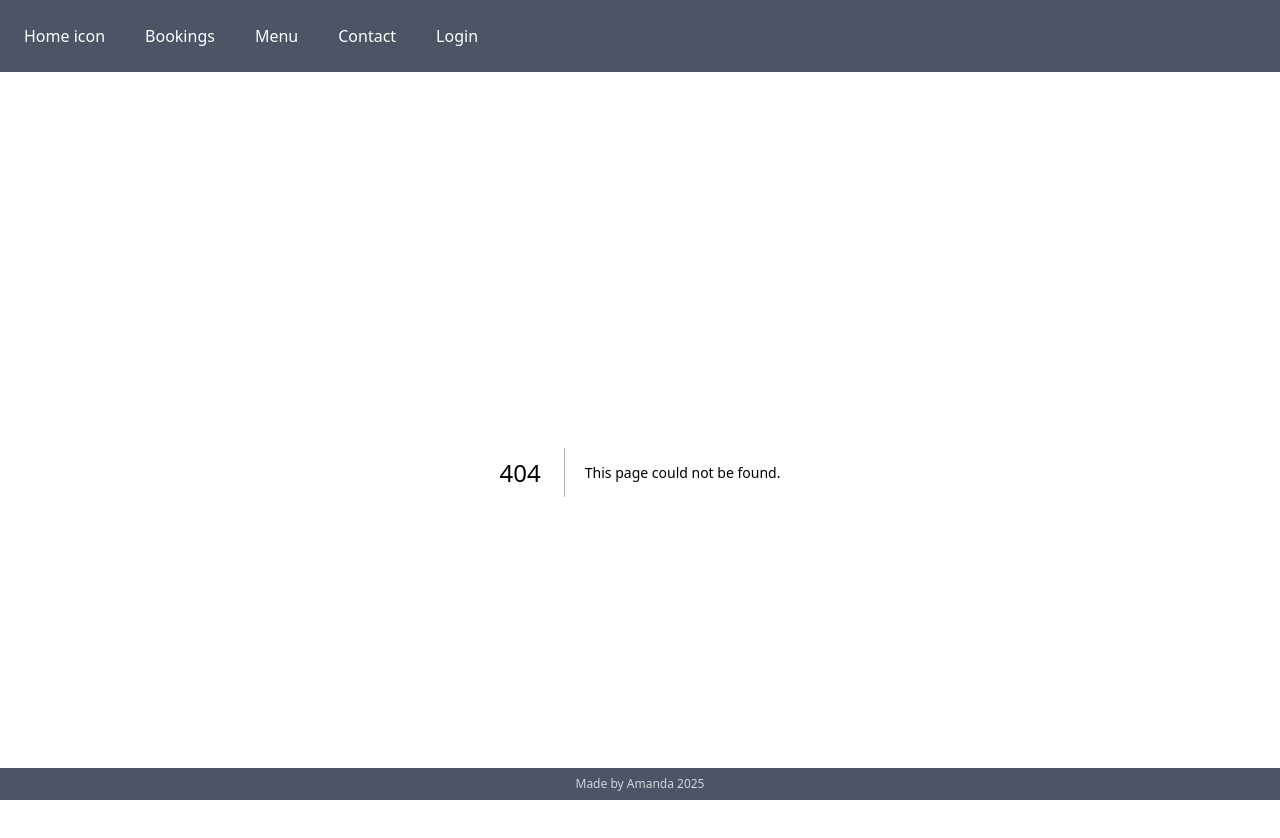
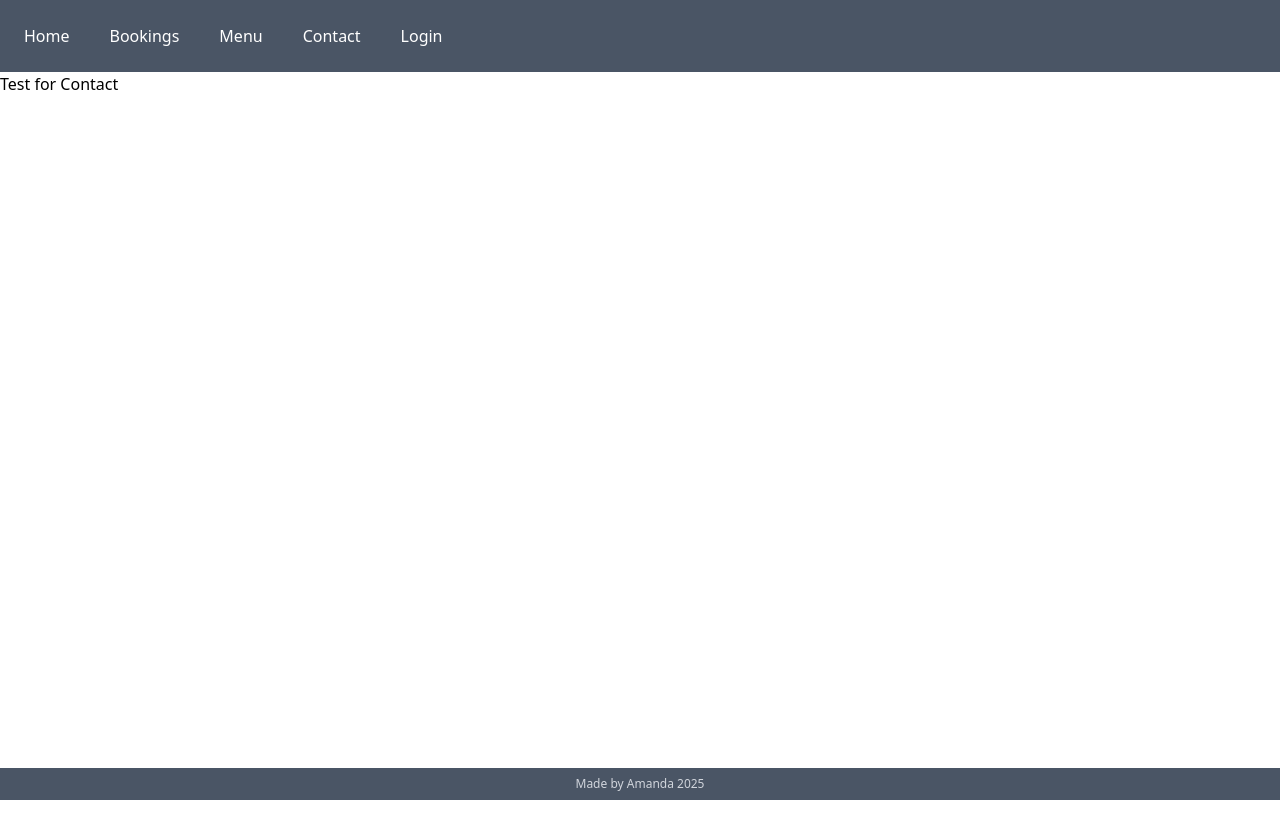
Before and after one commit to Lep1doptera/pizza-website, a Next.js app: page /contact in a window 1280 px wide. Before the commit this address had no page. Shown: the top 838 px of the page. After the commit the page ends 800 px from the top, so only its background shows below. Built offline with nearby package versions, Linux system fonts and the light colour scheme.

Commit message:
Routing done. Nav and Footer made into components

```diff
--- a/app/Pages/cart/page.js
+++ /dev/null
@@ -1,2 +0,0 @@
-// Cart component
-<h1>Test for Cart</h1>
--- a/app/Pages/contact.js
+++ /dev/null
@@ -1,3 +0,0 @@
-// Contact page
-// Include Map and Phone
-<h1>Test for Contact</h1>
--- a/app/Pages/menu/page.js
+++ /dev/null
@@ -1,2 +0,0 @@
-// Menu page
-<h1>Test for Menu</h1>
--- /dev/null
+++ b/app/cart/page.js
@@ -0,0 +1,5 @@
+// Cart component
+
+export default function CartComponent() {
+  return <h1>Test for Cart</h1>
+}
--- /dev/null
+++ b/app/components/footer.jsx
@@ -0,0 +1,7 @@
+export default function Footer() {
+  return (
+    <footer className="fixed bottom-0 left-0 w-full bg-gray-600 text-gray-300 text-xs text-center p-2">
+      Made by Amanda 2025
+    </footer>
+  );
+}
--- /dev/null
+++ b/app/components/navbar.jsx
@@ -0,0 +1,25 @@
+import Link from "next/link";
+
+export default function Navbar() {
+  return (
+    <nav className="flex items-center justify-between p-6 bg-gray-600 text-white">
+      <ul className="flex gap-10">
+        <li>
+          <Link href="/">Home</Link>
+        </li>
+        <li>
+          <Link href="/booking">Bookings</Link>
+        </li>
+        <li>
+          <Link href="/menu">Menu</Link>
+        </li>
+        <li>
+          <Link href="/contact">Contact</Link>
+        </li>
+        <li>
+          <a href="#">Login</a>
+        </li>
+      </ul>
+    </nav>
+  );
+}
--- /dev/null
+++ b/app/contact/page.js
@@ -0,0 +1,6 @@
+// Contact page
+// Include Map and Phone
+
+export default function ContactPage() {
+  return <h1>Test for Contact</h1>
+}
--- a/app/layout.js
+++ b/app/layout.js
@@ -1,6 +1,6 @@
-// Navbar and Footer to wrap
 import "./globals.css";
-import Link from "next/link";
+import Navbar from './components/navbar'
+import Footer from './components/footer'
 
 export const metadata = {
   title: "Pizzalicious",
@@ -10,31 +10,9 @@
   return (
     <html lang="en">
       <body>
-        <nav className="flex items-center justify-between p-6 bg-gray-600 text-white">
-          <ul className="flex gap-10">
-            <li>
-              <Link href="/">Home icon</Link>
-            </li>
-            <li>
-              <Link href="/booking">Bookings</Link>
-            </li>
-            <li>
-              <Link href="/menu">Menu</Link>
-            </li>
-            <li>
-              <a href="/contact">Contact</a>
-            </li>
-            <li>
-              <a href="#">Login</a>
-            </li>
-          </ul>
-        </nav>
-
+        <Navbar />
         <main>{children}</main>
-
-        <footer className="fixed bottom-0 left-0 w-full bg-gray-600 text-gray-300 text-xs text-center p-2">
-          Made by Amanda 2025
-        </footer>
+        <Footer />
       </body>
     </html>
   );
--- /dev/null
+++ b/app/menu/page.js
@@ -0,0 +1,5 @@
+// Menu page
+
+export default function MenuPage() {
+  return <h1>Test for Menu</h1>
+}
```
Also changed, not shown: app/booking/page.js (renamed from app/Pages/booking/page.js).
